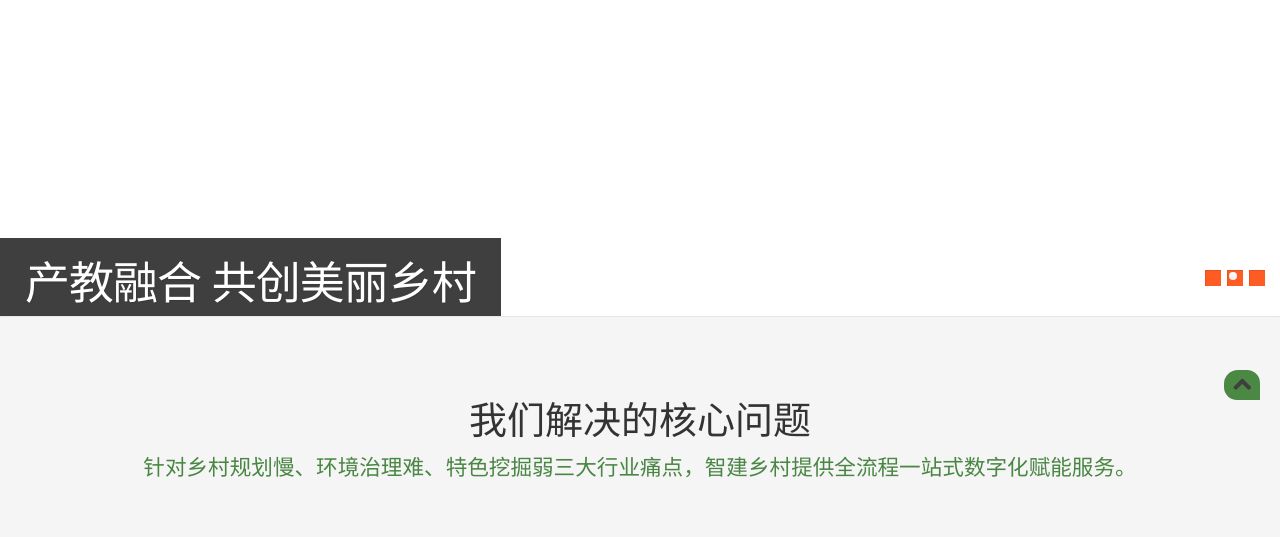
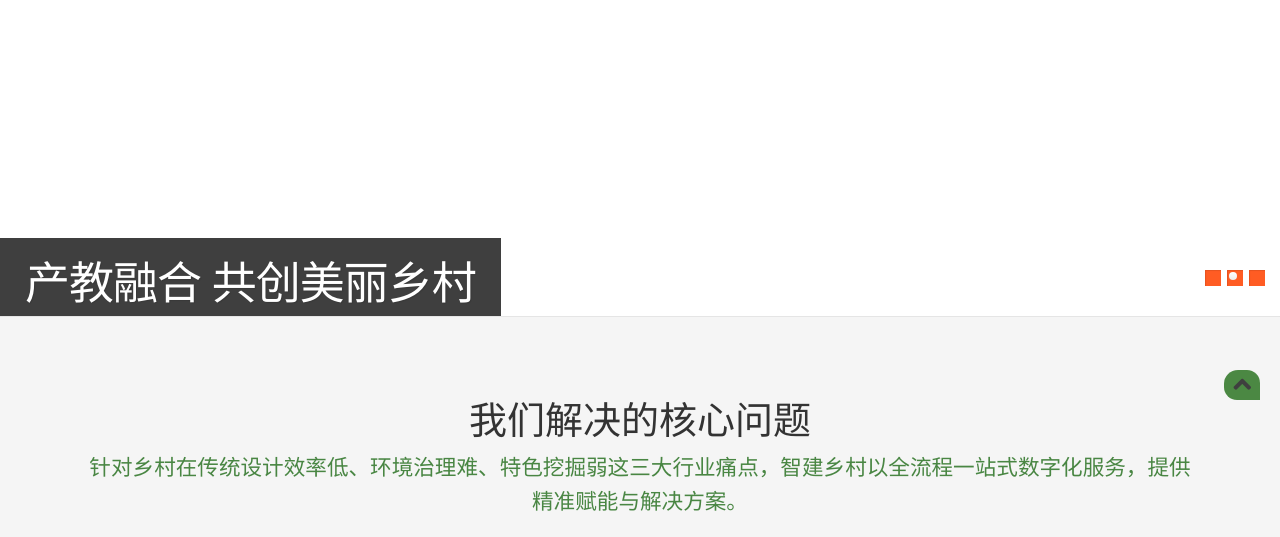
Before and after one commit to zpx001/zjxc.github.io, a plain HTML site: page index.html in a window 1280 px wide. Shown: the part 400-937 px from the top of the page. Drawn offline with Linux system fonts and the light colour scheme.

Commit message:
Update index.html

```diff
--- a/index.html
+++ b/index.html
@@ -293,7 +293,7 @@
             <div class="container">
                 <div class="heading text-center">
                     <h2>我们解决的核心问题</h2>
-                    <p style="color:#498643;">针对乡村规划慢、环境治理难、特色挖掘弱三大行业痛点，智建乡村提供全流程一站式数字化赋能服务。</p>
+                    <p style="color:#498643;">针对乡村在传统设计效率低、环境治理难、特色挖掘弱这三大行业痛点，智建乡村以全流程一站式数字化服务，提供精准赋能与解决方案。</p>
                 </div>
                 <div class="row animatedParent">
                     <div class="col-xs-12 col-sm-4 col-md-4">
```
